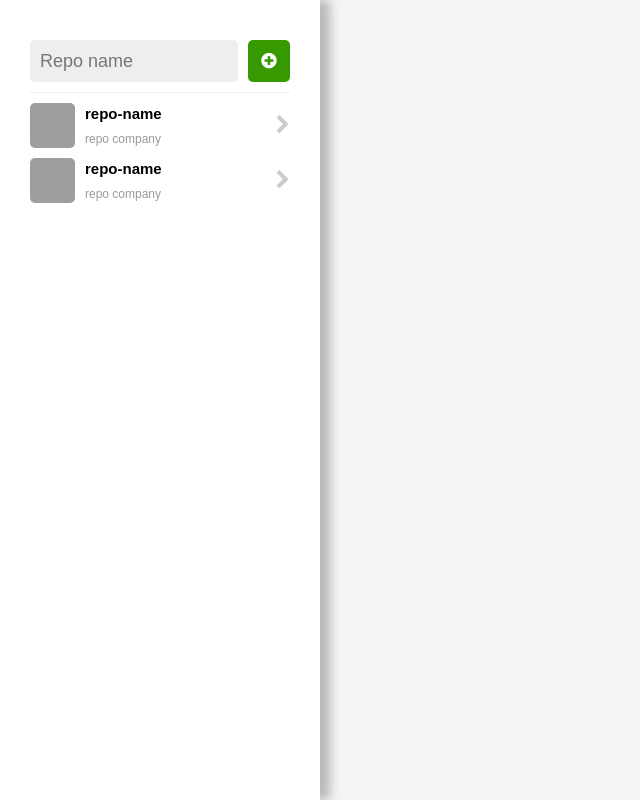
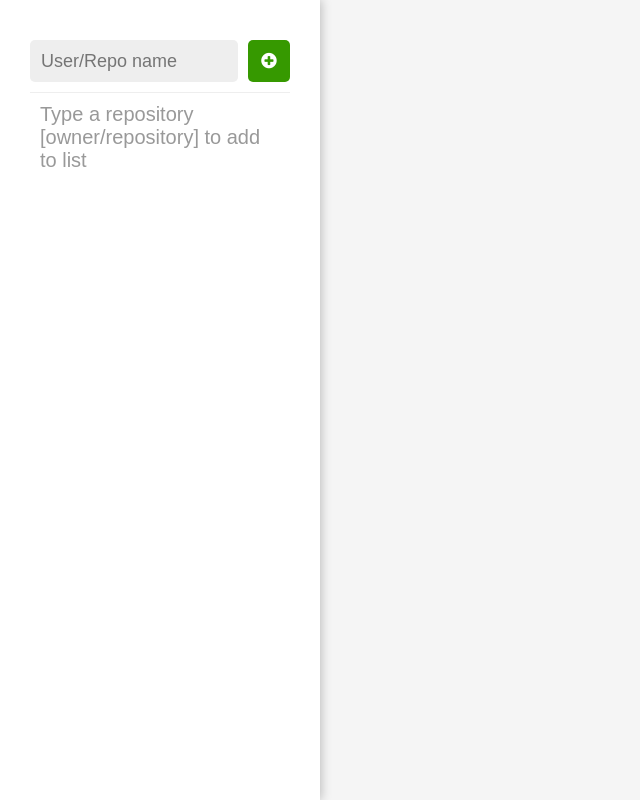
Before and after one commit to ManoelLobo/githubissuenavigator, a React (Create React App) app: page / in a window 1280 px wide. Shown: the whole page, without its empty margins (0-640 px from the left). Built offline with nearby package versions, Linux system fonts and the light colour scheme; grey boxes are pictures that could not be loaded; the HTML template or start-up script is replaced by a standard one.

Commit message:
Repositories search and SideBar populate

```diff
--- a/package.json
+++ b/package.json
@@ -3,6 +3,7 @@
   "version": "0.1.0",
   "private": true,
   "dependencies": {
+    "axios": "^0.18.0",
     "font-awesome": "^4.7.0",
     "react": "^16.4.2",
     "react-dom": "^16.4.2",
--- a/src/components/SideBar/index.js
+++ b/src/components/SideBar/index.js
@@ -1,38 +1,83 @@
 import React from 'react';
 import { Container, AddRepoForm, Repository } from './styles';
+import api from '../../services/api';
 
-const SideBar = () => (
+class SideBar extends React.Component {
+  state = {
+    loading: false,
+    repositoryInput: '',
+    repositoryError: false,
+    repositories: [],
+  };
+
+  handleAddRepository = async (e) => {
+    e.preventDefault();
+    const { repositories, repositoryInput } = this.state;
+
+    if (repositoryInput.length === 0) return;
+    if (repositories.some(repo => repo.full_name.toLowerCase() === repositoryInput.toLowerCase())) {
+      return;
+    }
+
+    this.setState({ loading: true });
+
+    try {
+      const { data: repository } = await api.get(`/repos/${repositoryInput}`);
+
+      this.setState({
+        repositories: [...repositories, repository],
+      });
+    } catch (err) {
+      this.setState({ repositoryError: true });
+    } finally {
+      this.setState({ loading: false, repositoryInput: '' });
+    }
+  };
+
+  render() {
+    const {
+      repositories, repositoryInput, loading, repositoryError,
+    } = this.state;
+    return (
       <Container>
-    <AddRepoForm>
-      <input placeholder="Repo name" />
+        <AddRepoForm onSubmit={this.handleAddRepository}>
+          <input
+            className={repositoryError ? 'error' : ''}
+            type="text"
+            placeholder="User/Repo name"
+            value={repositoryInput}
+            onChange={e => this.setState({ repositoryInput: e.target.value })}
+          />
           <button type="submit">
+            {loading ? (
+              <span className="fa fa-spinner fa-pulse" />
+            ) : (
               <span className="fa fa-plus-circle" />
+            )}
             <span className="sr">Add Repo</span>
           </button>
         </AddRepoForm>
-    <Repository>
-      <img alt="repo" src="https://placeimg.com/64/64/tech" />
+        {repositories.length === 0 ? (
+          <span className="instruction">Type a repository [owner/repository] to add to list</span>
+        ) : (
+          ''
+        )}
+        {repositories.map(repo => (
+          <Repository key={repo.id}>
+            <img alt={`${repo.name} by ${repo.owner.login}`} src={repo.owner.avatar_url} />
             <div className="details">
-        <span className="repo-name">repo-name</span>
-        <span className="repo-owner">repo company</span>
+              <span className="repo-name">{repo.name}</span>
+              <span className="repo-owner">{repo.owner.login}</span>
             </div>
             <button type="button">
               <span className="fa fa-chevron-right" />
               <span className="sr">View Issues</span>
             </button>
           </Repository>
-    <Repository>
-      <img alt="repo" src="https://placeimg.com/64/64/tech" />
-      <div className="details">
-        <span className="repo-name">repo-name</span>
-        <span className="repo-owner">repo company</span>
-      </div>
-      <button type="button">
-        <span className="fa fa-chevron-right" />
-        <span className="sr">View Issues</span>
-      </button>
-    </Repository>
+        ))}
       </Container>
     );
+  }
+}
 
 export default SideBar;
--- a/src/components/SideBar/styles.js
+++ b/src/components/SideBar/styles.js
@@ -3,13 +3,19 @@ import styled from 'styled-components';
 export const Container = styled.div`
   background: #fff;
   display: flex;
-  flex: 1;
   width: 320px;
   min-width: 320px;
+  min-height: 300px;
   height: 100%;
   flex-direction: column;
   padding: 30px;
-  box-shadow: 10px 0px 10px 0px rgba(0, 0, 0, 0.25);
+  box-shadow: 1px 0px 10px 0px rgba(0, 0, 0, 0.25);
+  z-index: 10;
+
+  .instruction {
+    margin: 10px;
+    color: #999;
+  }
 `;
 
 export const AddRepoForm = styled.form`
@@ -24,10 +30,14 @@ export const AddRepoForm = styled.form`
     flex: 1;
     width: 100%;
     height: 42px;
-    border: 0;
+    border: 1px solid transparent;
     border-radius: 5px;
     font-size: 0.9rem;
     padding: 0 10px;
+
+    &.error {
+      border: 1px solid tomato;
+    }
   }
 
   button {
@@ -67,7 +77,6 @@ export const Repository = styled.div`
     padding: 2px 10px;
 
     .repo-name {
-      font-size: 0.75rem;
       font-weight: bold;
       flex: 1;
     }
--- /dev/null
+++ b/src/services/api.js
@@ -0,0 +1,7 @@
+import axios from 'axios';
+
+const api = axios.create({
+  baseURL: 'https:api.github.com/',
+});
+
+export default api;
--- a/src/styles/global.js
+++ b/src/styles/global.js
@@ -21,6 +21,10 @@ html, body, #root {
   height: 100%;
 }
 
+#root{
+  display:flex;
+}
+
 body {
   background: #F5F5F5;
   font-family: sans-serif;
```
Also changed, not shown: 1 other file (tests, documents, lock files or other folders). Lines whose indentation alone changed are shown as unchanged.
